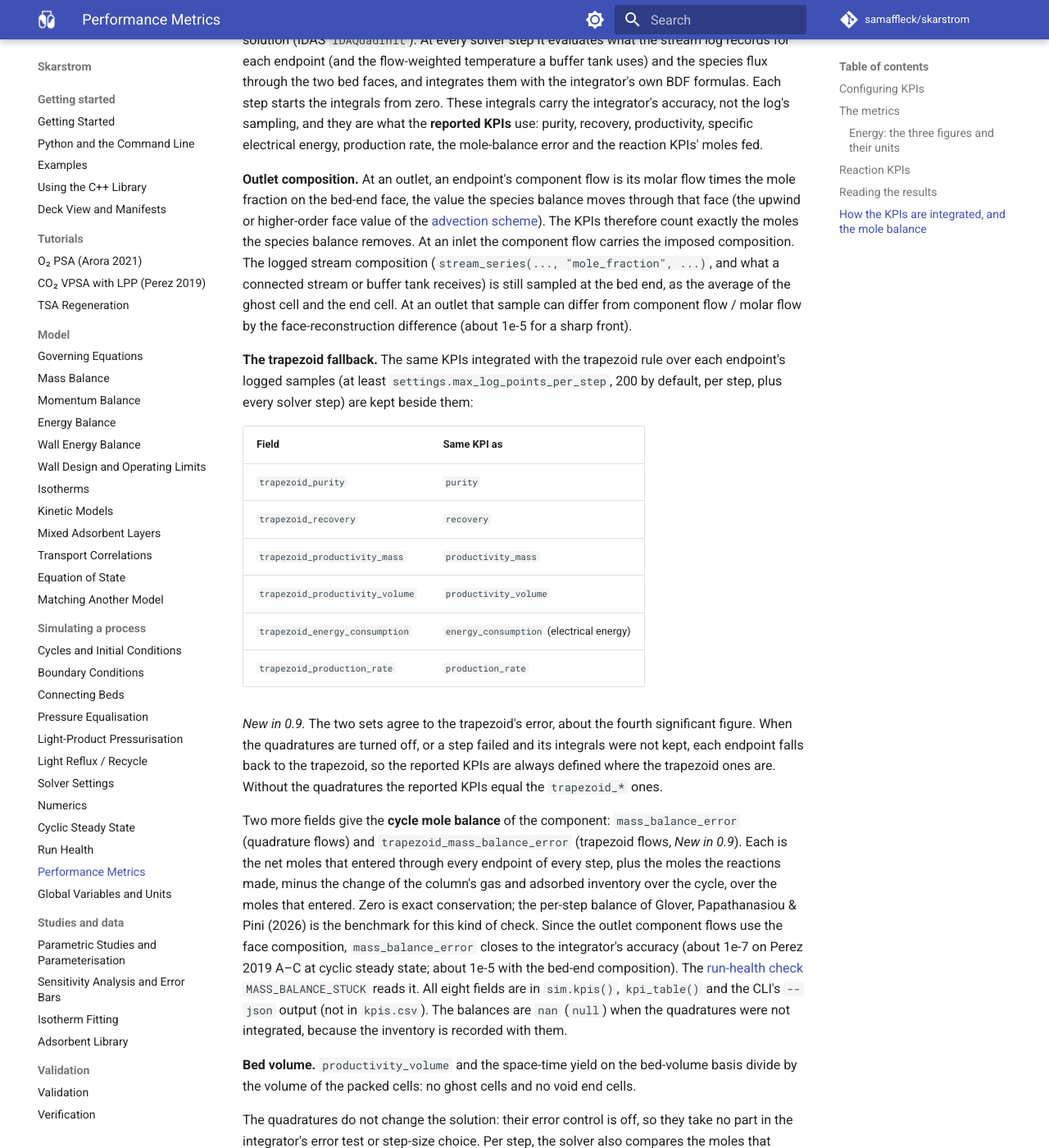
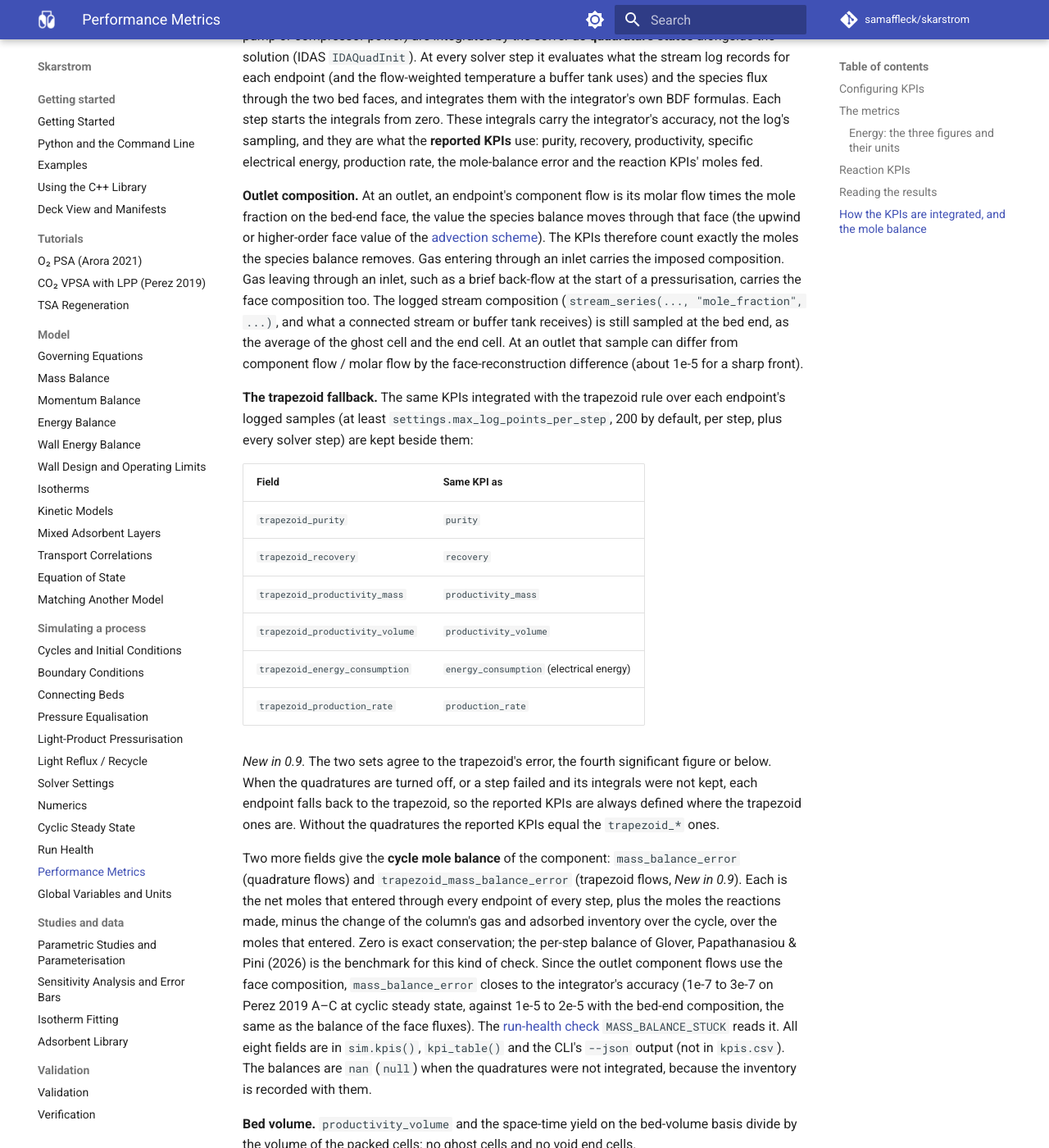
Before and after one commit to samaffleck/skarstrom, an MkDocs documentation site: the page built from docs/performance-metrics.md, in a window 1280 px wide and 1400 px high, scrolled down 6939 px. Shown: the whole window at 82% size. Built offline with MkDocs 1.6.1 and Material for MkDocs 9.7.7, drawn with Linux system fonts in a browser that asks for light colours; comment, search, counter and statistics services are not loaded; some of the changed text lies outside the part shown.

Commit message:
Quote the measured balance closure and KPI shift in the docs
Co-Authored-By: Claude Opus 5.5 <noreply@anthropic.com>
Claude-Session: https://claude.ai/code/session_01LRbL7T7cxwJF1srXBVk7Te
Signed-off-by: Claude <noreply@anthropic.com>

```diff
--- a/docs/performance-metrics.md
+++ b/docs/performance-metrics.md
@@ -161,11 +161,11 @@ In C++ the same numbers come from `adsim::Simulation::KPIs` (adsim/simulation.h)
 ## How the KPIs are integrated, and the mole balance
 
 !!! note "Changed in 0.9"
-    The reported KPIs come from the quadratures (they used the trapezoid over the logged samples), an outlet's component flow uses the face composition, and `productivity_volume` divides by the packed bed's volume without the two ghost cells. Reported KPIs move in about the fourth significant figure, and `productivity_volume` rises by $(N+2)/N$ for $N$ cells. The trapezoid values are kept as the `trapezoid_*` fields.
+    The reported KPIs come from the quadratures (they used the trapezoid over the logged samples), an outlet's component flow uses the face composition, and `productivity_volume` divides by the packed bed's volume without the two ghost cells. Reported KPIs move in the fourth significant figure or below (1e-7 to 2e-5 relative on Perez 2019 A–C), and `productivity_volume` rises by $(N+2)/N$ for $N$ cells. The trapezoid values are kept as the `trapezoid_*` fields.
 
 The time integrals behind the KPIs (each endpoint's molar flow in and out per component, and its pump or compressor power) are integrated by the solver as **quadrature states** alongside the solution (IDAS `IDAQuadInit`). At every solver step it evaluates what the stream log records for each endpoint (and the flow-weighted temperature a buffer tank uses) and the species flux through the two bed faces, and integrates them with the integrator's own BDF formulas. Each step starts the integrals from zero. These integrals carry the integrator's accuracy, not the log's sampling, and they are what the **reported KPIs** use: purity, recovery, productivity, specific electrical energy, production rate, the mole-balance error and the reaction KPIs' moles fed.
 
-**Outlet composition.** At an outlet, an endpoint's component flow is its molar flow times the mole fraction on the bed-end face, the value the species balance moves through that face (the upwind or higher-order face value of the [advection scheme](numerics.md)). The KPIs therefore count exactly the moles the species balance removes. At an inlet the component flow carries the imposed composition. The logged stream composition (`stream_series(..., "mole_fraction", ...)`, and what a connected stream or buffer tank receives) is still sampled at the bed end, as the average of the ghost cell and the end cell. At an outlet that sample can differ from component flow / molar flow by the face-reconstruction difference (about 1e-5 for a sharp front).
+**Outlet composition.** At an outlet, an endpoint's component flow is its molar flow times the mole fraction on the bed-end face, the value the species balance moves through that face (the upwind or higher-order face value of the [advection scheme](numerics.md)). The KPIs therefore count exactly the moles the species balance removes. Gas entering through an inlet carries the imposed composition. Gas leaving through an inlet, such as a brief back-flow at the start of a pressurisation, carries the face composition too. The logged stream composition (`stream_series(..., "mole_fraction", ...)`, and what a connected stream or buffer tank receives) is still sampled at the bed end, as the average of the ghost cell and the end cell. At an outlet that sample can differ from component flow / molar flow by the face-reconstruction difference (about 1e-5 for a sharp front).
 
 **The trapezoid fallback.** The same KPIs integrated with the trapezoid rule over each endpoint's logged samples (at least `settings.max_log_points_per_step`, 200 by default, per step, plus every solver step) are kept beside them:
 
@@ -178,9 +178,9 @@ The time integrals behind the KPIs (each endpoint's molar flow in and out per co
 | `trapezoid_energy_consumption` | `energy_consumption` (electrical energy) |
 | `trapezoid_production_rate` | `production_rate` |
 
-*New in 0.9.* The two sets agree to the trapezoid's error, about the fourth significant figure. When the quadratures are turned off, or a step failed and its integrals were not kept, each endpoint falls back to the trapezoid, so the reported KPIs are always defined where the trapezoid ones are. Without the quadratures the reported KPIs equal the `trapezoid_*` ones.
+*New in 0.9.* The two sets agree to the trapezoid's error, the fourth significant figure or below. When the quadratures are turned off, or a step failed and its integrals were not kept, each endpoint falls back to the trapezoid, so the reported KPIs are always defined where the trapezoid ones are. Without the quadratures the reported KPIs equal the `trapezoid_*` ones.
 
-Two more fields give the **cycle mole balance** of the component: `mass_balance_error` (quadrature flows) and `trapezoid_mass_balance_error` (trapezoid flows, *New in 0.9*). Each is the net moles that entered through every endpoint of every step, plus the moles the reactions made, minus the change of the column's gas and adsorbed inventory over the cycle, over the moles that entered. Zero is exact conservation; the per-step balance of Glover, Papathanasiou & Pini (2026) is the benchmark for this kind of check. Since the outlet component flows use the face composition, `mass_balance_error` closes to the integrator's accuracy (about 1e-7 on Perez 2019 A–C at cyclic steady state; about 1e-5 with the bed-end composition). The [run-health check](run-health.md) `MASS_BALANCE_STUCK` reads it. All eight fields are in `sim.kpis()`, `kpi_table()` and the CLI's `--json` output (not in `kpis.csv`). The balances are `nan` (`null`) when the quadratures were not integrated, because the inventory is recorded with them.
+Two more fields give the **cycle mole balance** of the component: `mass_balance_error` (quadrature flows) and `trapezoid_mass_balance_error` (trapezoid flows, *New in 0.9*). Each is the net moles that entered through every endpoint of every step, plus the moles the reactions made, minus the change of the column's gas and adsorbed inventory over the cycle, over the moles that entered. Zero is exact conservation; the per-step balance of Glover, Papathanasiou & Pini (2026) is the benchmark for this kind of check. Since the outlet component flows use the face composition, `mass_balance_error` closes to the integrator's accuracy (1e-7 to 3e-7 on Perez 2019 A–C at cyclic steady state, against 1e-5 to 2e-5 with the bed-end composition, the same as the balance of the face fluxes). The [run-health check](run-health.md) `MASS_BALANCE_STUCK` reads it. All eight fields are in `sim.kpis()`, `kpi_table()` and the CLI's `--json` output (not in `kpis.csv`). The balances are `nan` (`null`) when the quadratures were not integrated, because the inventory is recorded with them.
 
 **Bed volume.** `productivity_volume` and the space-time yield on the bed-volume basis divide by the volume of the packed cells: no ghost cells and no void end cells.
 
```
Also changed, not shown: changelog.d/kpi-quadrature-default.md (+2 -2 lines).
